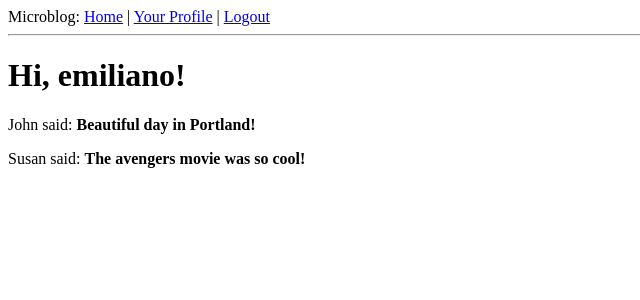
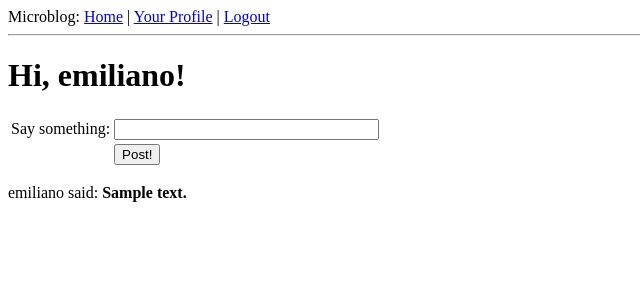
Before and after one commit to y2bishop2y/virtual, a Flask app: page / in a window 1280 px wide. Shown: the top 300 px of the page, without its empty margins (0-640 px from the left). Run offline with Flask 2, Linux system fonts and the light colour scheme; a user stored in the database is signed in; data comes from the database, SQL or seed files in the repository; tables that the repository leaves empty hold one stand-in row (values such as "Sample post"); parts of the project's set-up code (start-up, migrations or seed data) failed here and were passed over.

Commit message:
working on pagination, Chapter 9

```diff
--- a/app/forms.py
+++ b/app/forms.py
@@ -33,3 +33,7 @@ class EditForm(Form):
 			return False
 
 		return True
+
+
+class PostForm(Form):
+	post = TextField('post', validators = [Required()])
--- a/app/templates/index.html
+++ b/app/templates/index.html
@@ -1,12 +1,31 @@
 
 {% extends "base.html" %}
 {% block content %}
-<h1>Hi, {{user.nickname}}!</h1>
+<h1>Hi, {{g.user.nickname}}!</h1>
+<form action="" method="post" name="post">
+	{{form.hidden_tag()}}
+	<table>
+		<tr>
+			<td>Say something:</td>
+			<td>{{ form.post(size = 30, maxlength = 140) }}</td>
+			<td>
+				{% for error in form.errors.post %}
+				<span style="color: red;" >[{{error}}]</span><br>
+				{% endfor %}
+			</td>
+		</tr>
+		<tr>
+			<td></td>
+			<td><input type="submit" value="Post!"></td>
+			<td></td>
+		</tr>
+	</table>
+</form>
+
 
 {% for post in posts %}
 <div>
 	<p>{{post.author.nickname}} said: <b>{{post.body}}</b></p>
 </div>
 {% endfor %}
-
 {% endblock %}
--- a/app/views.py
+++ b/app/views.py
@@ -1,10 +1,10 @@
 from flask import render_template, flash, redirect, session, url_for, request,  g
 from flask.ext.login import login_user, logout_user, current_user, login_required
 from app import app, db, lm, oid
-from forms import LoginForm, EditForm
+from forms import LoginForm, EditForm, PostForm
 from datetime import datetime
-from models import User, ROLE_USER, ROLE_ADMIN
-
+from models import User, ROLE_USER, ROLE_ADMIN, Post
+from config import POST_PER_PAGE
 
 @lm.user_loader
 def load_user(id):
@@ -12,27 +12,32 @@ def load_user(id):
 
 
 
-@app.route('/')
-@app.route('/index')
+@app.route('/', methods = ['GET', 'POST'])
+@app.route('/index', methods = ['GET', 'POST'])
+@app.route('/index/<int:page>', methods = ['GET', 'POST'])
 @login_required
-def index():
-	# fake user
-	user = g.user
+def index(page = 1):
 
-	posts = [
-	{
-	'author' : {'nickname' : 'John'},
-	'body'   : 'Beautiful day in Portland!'
-	},
-	{
-	'author' : {'nickname' : 'Susan'},
-	'body'   : 'The avengers movie was so cool!'
-	}
-	]
+	form = PostForm()
 
-	return render_template("index.html", title = "Home",
-		posts = posts,
-		user = user)
+	if form.validate_on_submit():
+
+		post = Post(body = form.post.data, timestamp = datetime.utcnow(), author = g.user)
+
+		db.session.add(post)
+		db.session.commit()
+
+		flash('Your post is now live!')
+		return redirect(url_for('index'))
+
+
+	posts = g.user.followed_posts().paginate(page, POST_PER_PAGE, False).items
+
+
+	return render_template("index.html",
+		title = "Home",
+		form  = form,
+		posts = posts)
 
 
 
--- a/config.py
+++ b/config.py
@@ -32,3 +32,8 @@ MAIL_PASSWORD = None
 # Administrator List
 #------------------------
 ADMINS = ['emiliano@medlista.com']
+
+
+#------------------------
+#------------------------
+POST_PER_PAGE = 3
```
